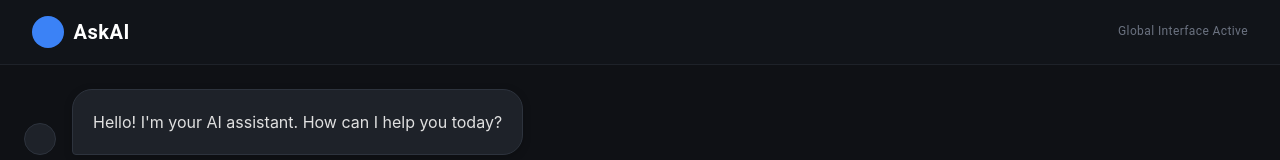
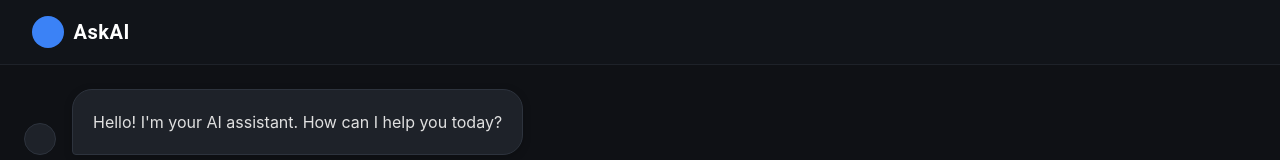
Before and after one commit to RAHUL-creator2005/AskAI-frontend-, a React (Vite) app: page / in a window 1280 px wide. Shown: the top 160 px of the page. Built offline with nearby package versions, Linux system fonts and the light colour scheme; some icons are missing.

Commit message:
removed the global active interface

```diff
--- a/src/components/ChatBox.jsx
+++ b/src/components/ChatBox.jsx
@@ -79,7 +79,6 @@ const ChatBox = () => {
           <SmartToyIcon sx={{ fontSize: { xs: 16, md: 20 } }} />
         </Avatar>
         <Typography variant="h6" fontWeight="700" sx={{ color: '#ffffff', letterSpacing: '0.5px', fontSize: { xs: '1.1rem', md: '1.25rem' } }}>AskAI</Typography>
-        <Typography variant="caption" sx={{ ml: 'auto', color: '#6b7280', display: { xs: 'none', sm: 'block' } }}>Global Interface Active</Typography>
       </Box>
 
 
```
